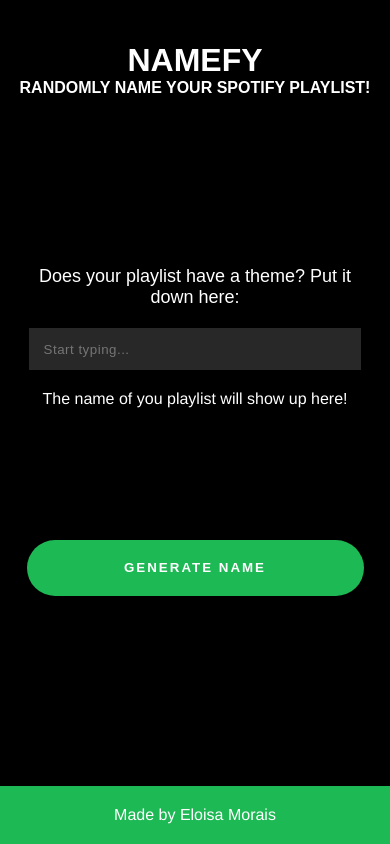
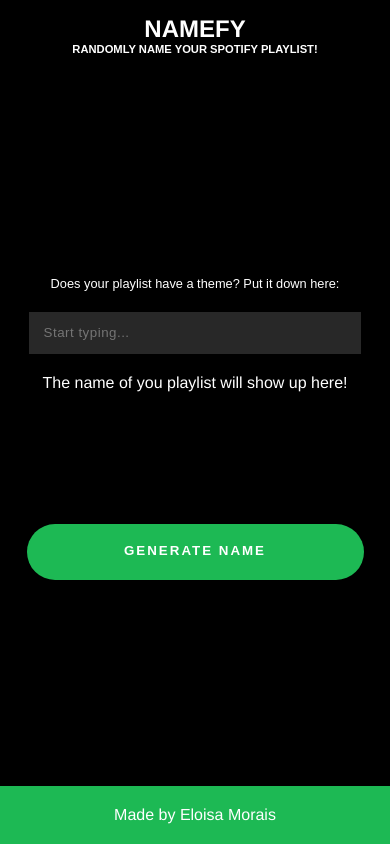
Before and after one commit to eloisasmorais/eloisasmorais.github.io, a PHP site: page / in a window 390 px wide. Run offline with PHP 8.4, Linux system fonts and the light colour scheme.

Commit message:
Changes in font size.

```diff
--- a/Namefy/index.html
+++ b/Namefy/index.html
@@ -11,7 +11,7 @@
     <div class="container">
         <header class="header">
             <h1 class="title"><a href="index.html">Namefy</a></h1>
-            <h4>Randomly name your Spotify playlist!</h4>
+            <h4 class="subtitle">Randomly name your Spotify playlist!</h4>
         </header>
         <section class="functionality">
             <label for="user-input" class="label">Does your playlist have a theme? Put it down here:</label>
--- a/Namefy/style.css
+++ b/Namefy/style.css
@@ -29,14 +29,19 @@ h1, h2, h3, h4, h5, h6, button {
 
 .header {
     text-align: center;
-    position: relative;
-    top: 5vh;
+    /* position: relative;
+    top: 5vh; */
     /* height: auto;
     margin-bottom: 160px; */
+    margin-top: 15px;
 }
 
 .title {
     margin-bottom: 5px;
+}
+
+.subtitle {
+    font-size: 1em;
 }
 
 .functionality {
@@ -127,6 +132,18 @@ and (max-width: 1200px) {
         width: 100%;
     }
 
+    .title {
+        font-size: 1.5em;
+    }
+
+    .subtitle  {
+        font-size: .7em;
+    }
+
+    .functionality .label {
+        font-size: .8em;
+    }
+
     .functionality {
         /* border: red solid 2px; */
         width: 90%;
```
